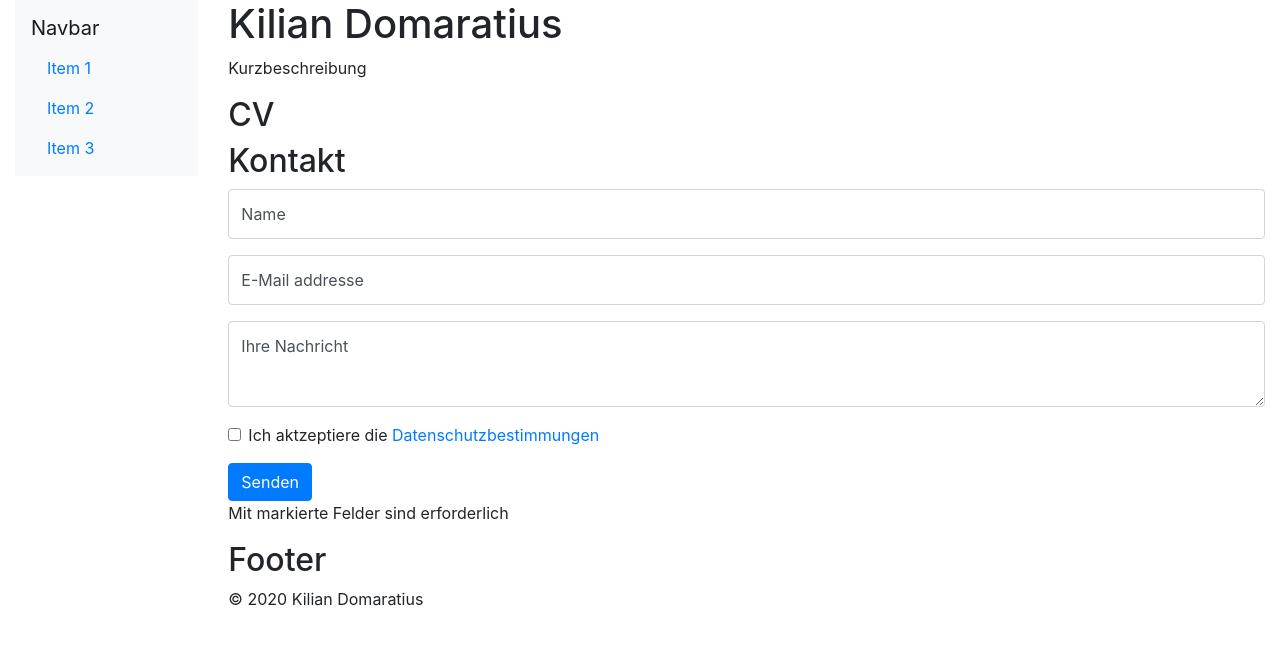
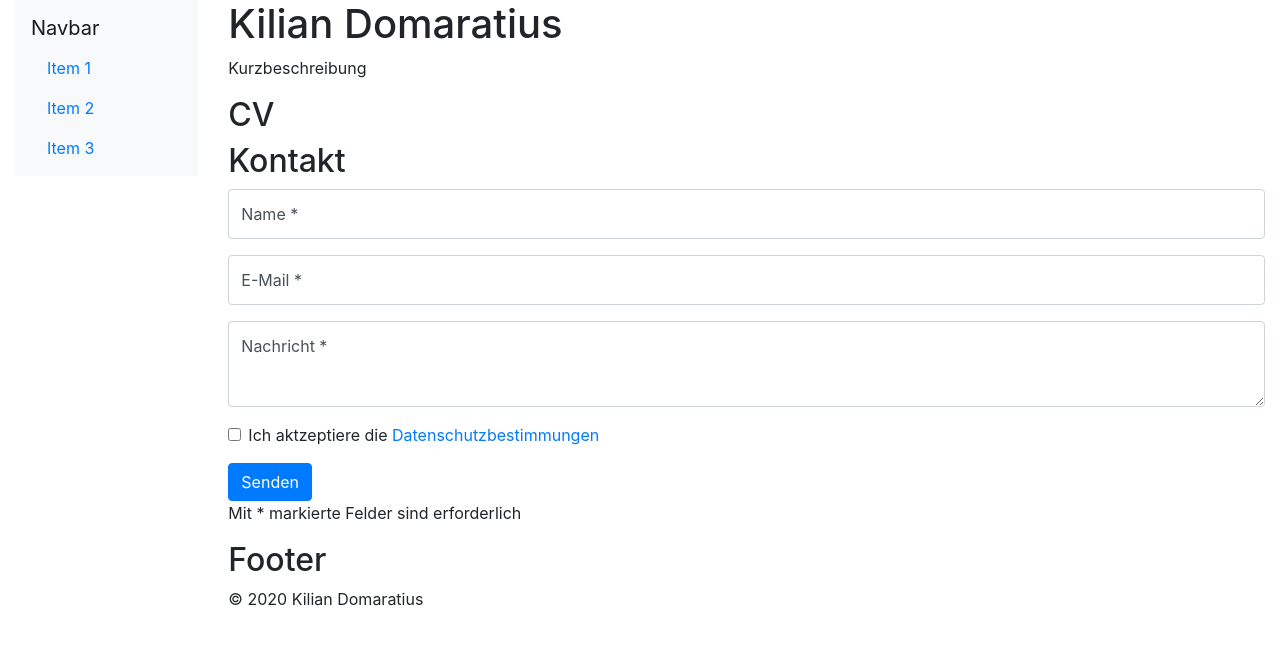
Before and after one commit to despokd/portfolio, a PHP site: page / in a window 1280 px wide. Shown: the top 645 px of the page. Run offline with PHP 8.4, Linux system fonts and the light colour scheme.

Commit message:
Update form

```diff
--- a/_assets/css/style.css
+++ b/_assets/css/style.css
@@ -4,6 +4,11 @@
 
 :root {
 
+}
+
+/* Forms */
+.label-required:after {
+  content: ' *';
 }
 
 /* Bootstrap overwrite */
--- a/index.php
+++ b/index.php
@@ -47,11 +47,11 @@ require_once(dirname(__FILE__) . '/_includes/html_header.php');
                             <input type="text" class="form-control" id="contact-name" placeholder="Max Mustermann" required>
                         </div>
                         <div class="form-label-group">
-                            <label for="contact-email" class="label-required">E-Mail addresse</label>
+                            <label for="contact-email" class="label-required">E-Mail</label>
                             <input type="email" class="form-control" id="contact-email" placeholder="name@beispiel.de" required>
                         </div>
                         <div class="form-label-group">
-                            <label for="contact-message" class="label-required">Ihre Nachricht</label>
+                            <label for="contact-message" class="label-required">Nachricht</label>
                             <textarea class="form-control" id="contact-message" rows="3"></textarea>
                         </div>
                         <div class="form-group form-check">
```
Lines whose indentation alone changed are shown as unchanged.
